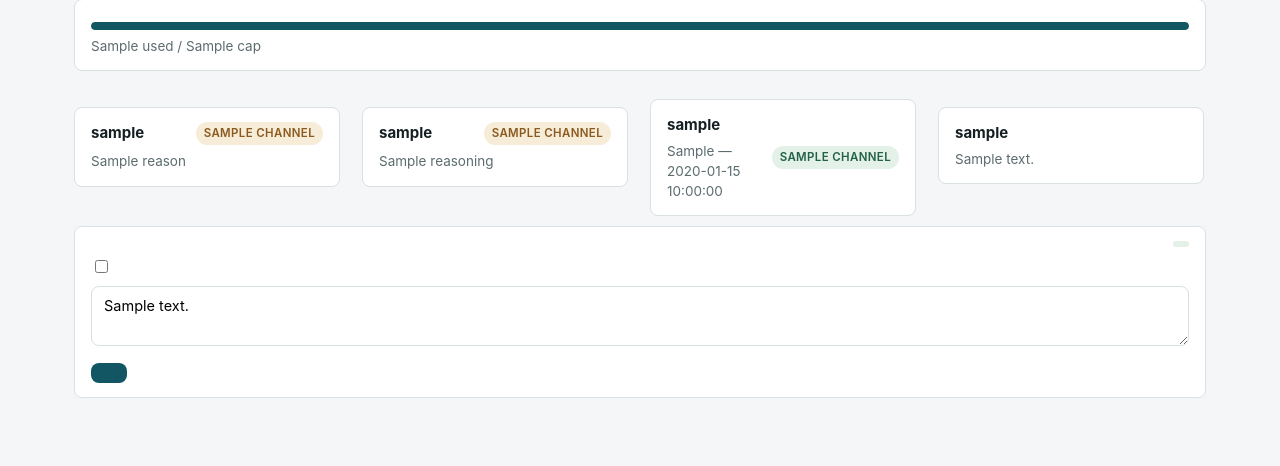
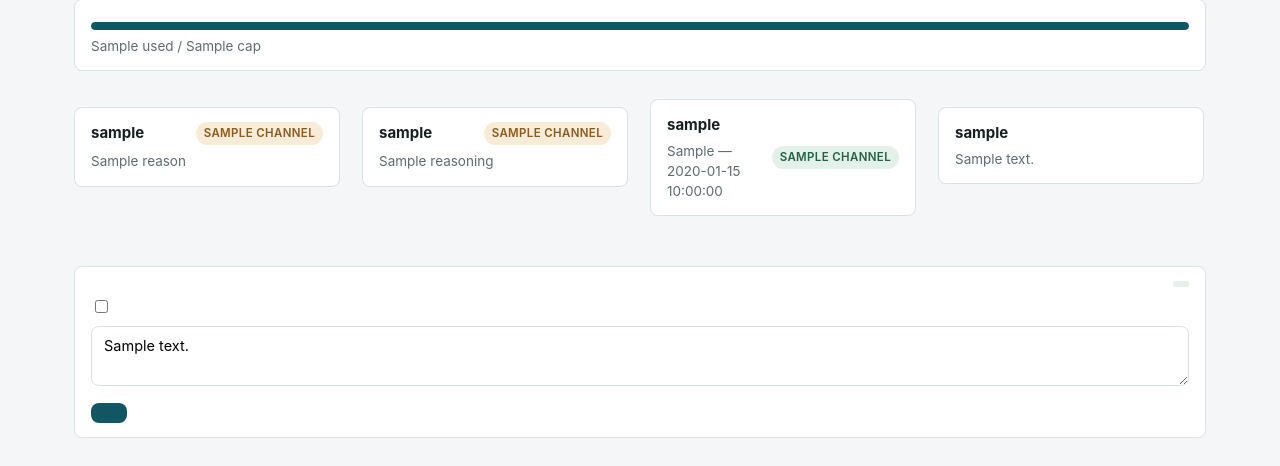
Before and after one commit to Hjadallah94/Reply_Agent, a Python web app: template src/reply_agent/templates/dashboard.html in a window 1280 px wide. Shown: the part 174-640 px from the top of the page. Run offline with Jinja, Linux system fonts and the light colour scheme; the template is opened without the code that fills it: most values are stand-ins (such as "Sample title", 1, 10 or a date in 2020).

Commit message:
Add more space below the board grid before the next card

```diff
--- a/src/reply_agent/templates/base.html
+++ b/src/reply_agent/templates/base.html
@@ -119,7 +119,7 @@
     grid-template-columns: repeat(auto-fit, minmax(260px, 1fr));
     align-items: start;
     gap: 20px;
-    margin-top: 24px;
+    margin: 24px 0 40px;
   }
   /* The height cap + scroll live directly on the grid item itself (.board-col), not a nested
      child — a max-height/overflow on a child alone isn't reliably honored by the grid's own
```
